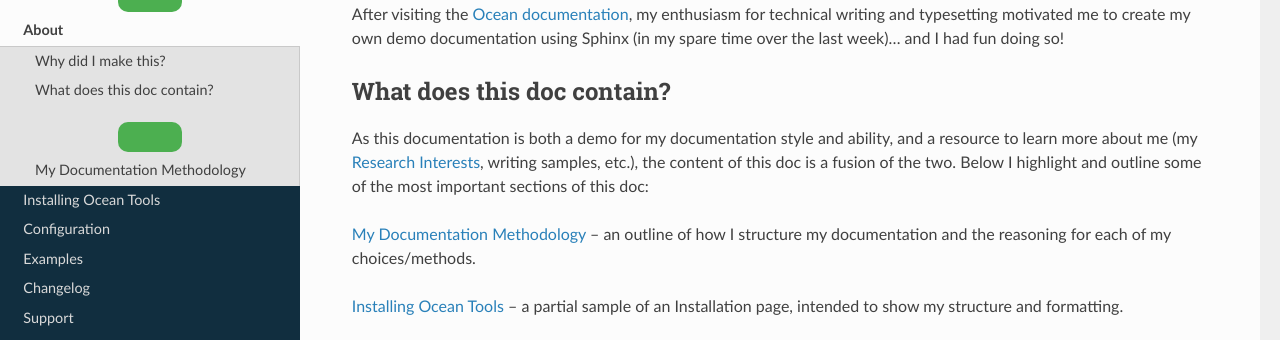
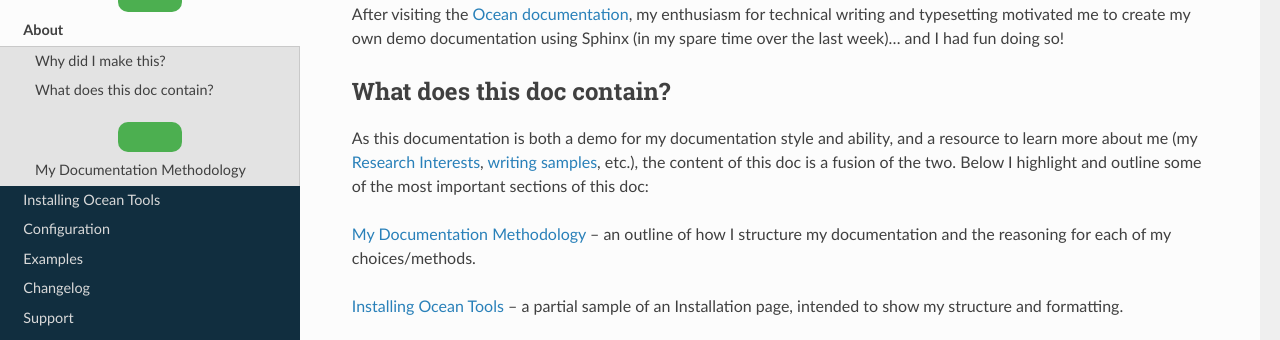
Before and after one commit to rcywang/d-wave-demodoc, a Sphinx documentation site: the page built from docs/purpose.rst, in a window 1280 px wide and 900 px high, scrolled down 567 px. Shown: the part 105-445 px from the top of the window. Built offline with Sphinx 7.4.7 and the Read the Docs theme 2.0.0, drawn with Linux system fonts in a browser that asks for light colours; some of the changed lines change nothing that is shown.

Commit message:
cosmetic changes

```diff
--- a/docs/purpose.rst
+++ b/docs/purpose.rst
@@ -20,7 +20,7 @@
 What does this doc contain?
 ---------------------------
 
-As this documentation is both a demo for my documentation style and ability, and a resource to learn more about me (my :ref:`research`, writing samples, etc.), the content of this doc is a fusion of the two. Below I highlight and outline some of the most important sections of this doc:
+As this documentation is both a demo for my documentation style and ability, and a resource to learn more about me (my :ref:`research`, :ref:`writing samples <quick-links>`, etc.), the content of this doc is a fusion of the two. Below I highlight and outline some of the most important sections of this doc:
 
 * :ref:`methodology` -- an outline of how I structure my documentation and the reasoning for each of my choices/methods.
 * :ref:`install` -- a partial sample of an Installation page, intended to show my structure and formatting.
```
